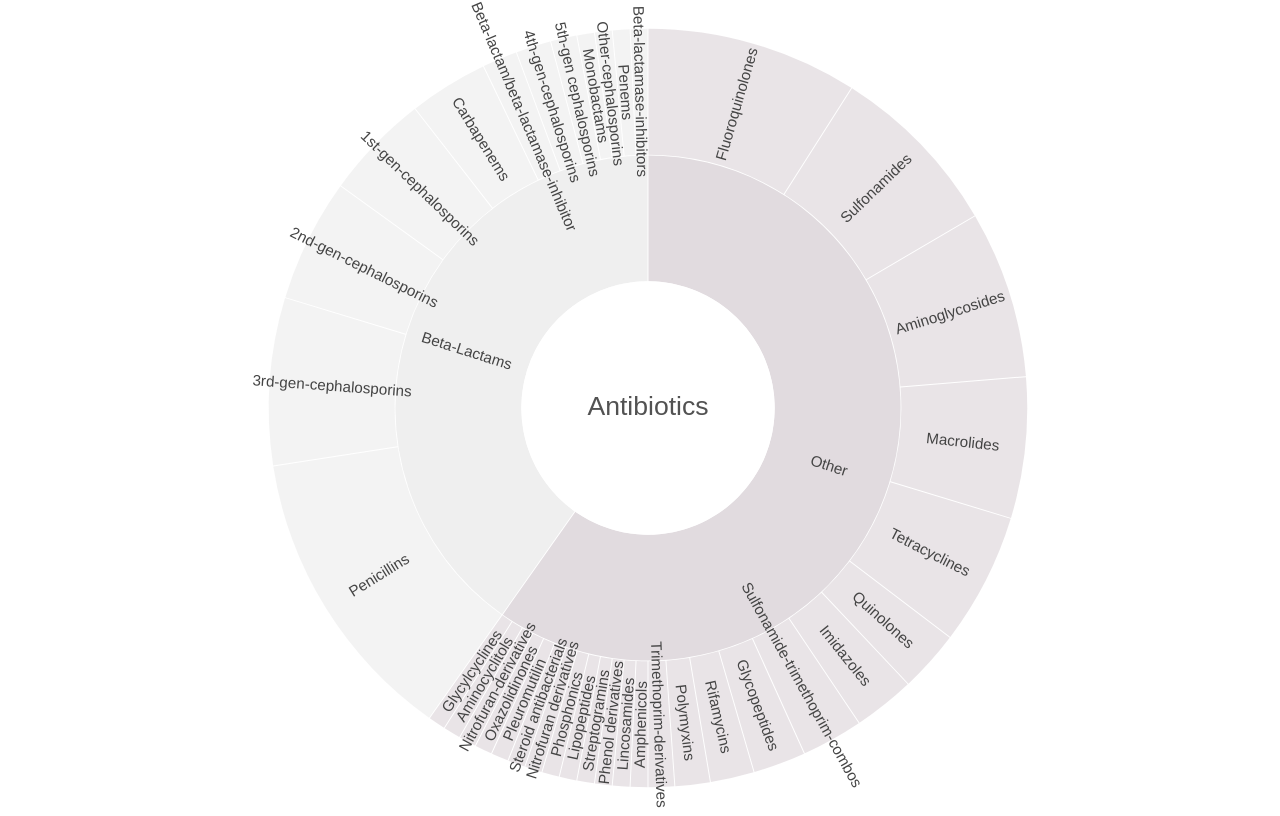
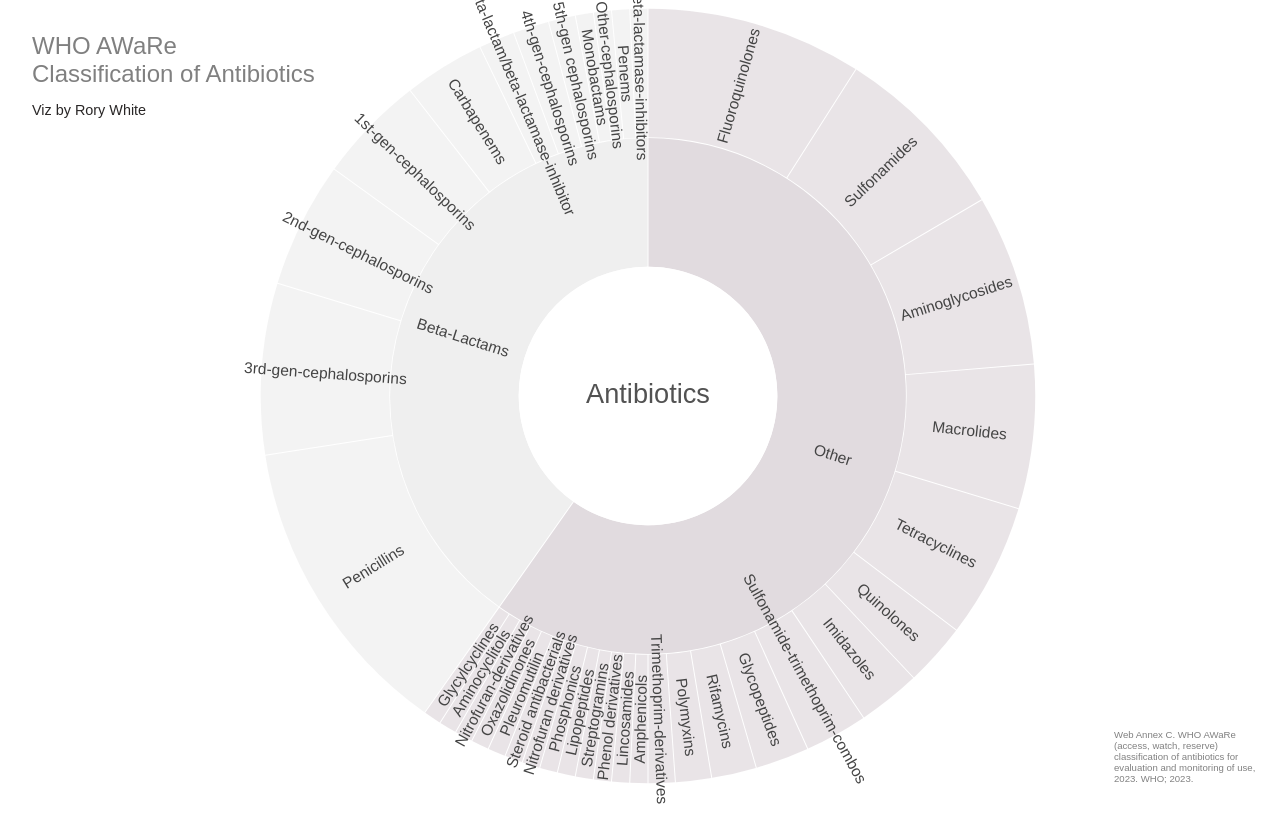
Before and after one commit to rorywhite200/antibiotic-aware-viz, a Svelte app: page / in a window 1280 px wide. Built offline with nearby package versions, Linux system fonts and the light colour scheme; a web font is replaced by a local one.

Commit message:
add credits

```diff
--- a/src/App.svelte
+++ b/src/App.svelte
@@ -5,15 +5,29 @@
 
   $: console.log($width, $height)
 
+  let text = "Web Annex C. WHO AWaRe (access, watch, reserve) classification of antibiotics for evaluation and monitoring of use, 2023. WHO; 2023."
+
 </script>
 
 <main
   bind:clientWidth={$width}
   bind:clientHeight={$height}
 >
-<div style="height: 95%; aspect-ratio:1;">
+<div style="height: 97%; aspect-ratio:1;">
   <Sunburst />
 </div>
+
+
+<div class="citations">
+  {text}
+</div>
+
+<div class="title">
+WHO AWaRe <br>Classification of Antibiotics
+<br>
+<p class="credit">Viz by Rory White</p>
+</div>
+
 
 </main>
 <style>
@@ -22,7 +36,35 @@
     height: 100vh;
     display: flex;
     justify-content: center;
-    align-items: center;
+    align-items: flex-start;
+  }
+
+  .credit {
+    font-size: 0.9rem;
+    font-family: "lorimer-no-2", sans-serif;
+    color: rgb(41, 38, 38);
+  }
+  .title {
+    font-family: "lorimer-no-2", sans-serif;
+    position: absolute;
+    top: 1rem;
+    left: 1rem;
+    font-size: 1.5rem;
+    padding: 0.5rem;
+    color: grey;
+    z-index: -1;
+  }
+
+  .citations {
+    font-family: "lorimer-no-2", sans-serif;
+    position: absolute;
+    bottom: 1rem;
+    right: 1rem;
+    width: 150px;
+    font-size: 0.6rem;
+    padding: 0.5rem;
+    color: grey;
+    z-index: -1;
   }
 
 </style>
```
Also changed, not shown: 5 other files (tests, documents, lock files or other folders).
